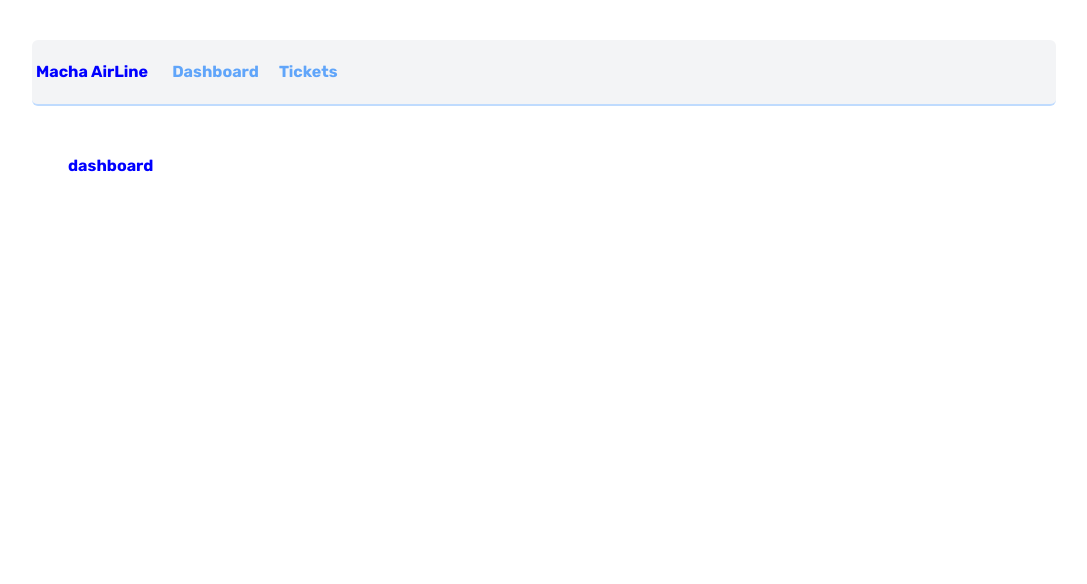
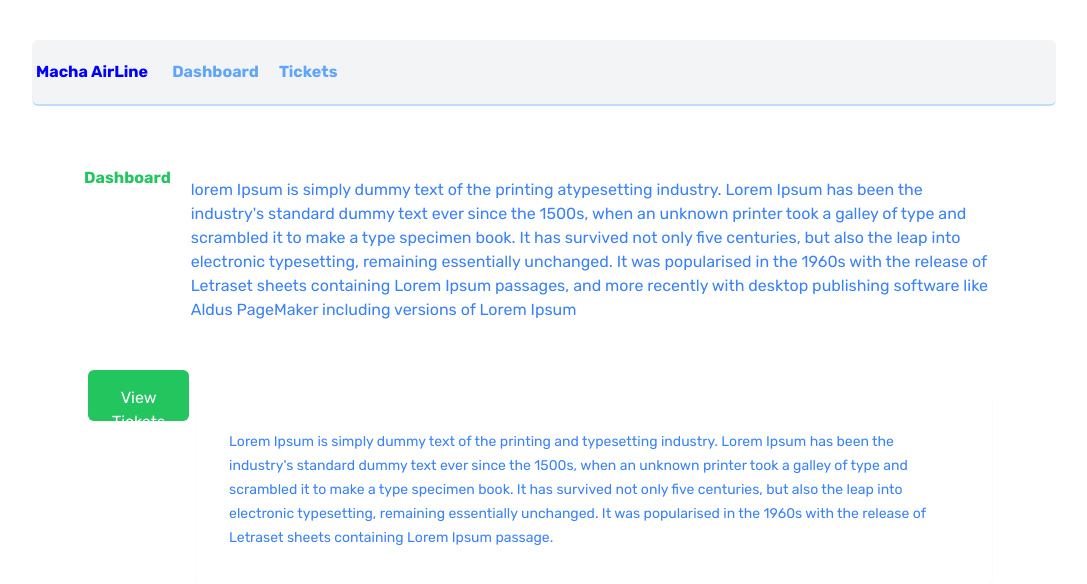
Before and after one commit to emmanuelwangila/climax, a Next.js app: page / in a window 1280 px wide. Shown: the top 584 px of the page, without its empty margins (96-1183 px from the left). Built offline with nearby package versions, Linux system fonts and the light colour scheme.

Commit message:
styling Ui

```diff
--- a/app/globals.css
+++ b/app/globals.css
@@ -44,22 +44,8 @@ main nav {
 }
 
 /* button styles */
-button {
-  @apply
-    px-3 py-2
-    rounded-sm
-    flex justify-between items-center gap-2
-    text-sm;
-}
-button:hover {
-  @apply bg-opacity-90;
-}
-.btn-primary {
-  @apply bg-primary text-white;
-}
-.btn-secondary {
-  @apply bg-gray-200 text-gray-900;
-}
+
+
 
 /* form styles */
 form {
--- a/app/page.jsx
+++ b/app/page.jsx
@@ -1,10 +1,50 @@
+import Link from "next/link";
 
 
 export default function Home() {
   return (
     <main>
-      <h2> dashboard</h2>
+      <div className="flex justify-center m-2 p-2 text-blue-300">
+      <h2 className="flex justify-center font-bold text-green-500"> Dashboard</h2>
+      <p className=" text-blue-500 m-2 p-2 flex justify-start">
+      lorem Ipsum is simply dummy text of the printing atypesetting industry.
+       Lorem Ipsum has been the industry's
+       standard dummy text ever since the 1500s, when an unknown printer
+        took a galley of type and scrambled it to make a type specimen book.
+        It has survived not only five centuries, but also the leap
+        into electronic typesetting, remaining essentially unchanged.
+        It was popularised in the 1960s with the release of Letraset sheets
+        containing Lorem Ipsum passages, and more recently with desktop publishing
+         software like Aldus PageMaker including versions of Lorem Ipsum
+      </p>
 
+      </div>
+
+
+    <div className="flex justify-start m-2 p-2 rounded-md ">
+      <div className="flex ">
+      <Link href="/tickets">
+      <button className="bg-green-500 m-2 p-4 text-white rounded-md flex w-[100%] h-[20%]">View Tickets</button>
+       </Link>
+      </div>
+      <div className="flex  m-2 p-2 ">
+        <div className="card">
+          <p className="text-blue-500  text-md  m-2 p-2 ">
+          Lorem Ipsum is simply dummy text of the printing and typesetting industry.
+        Lorem Ipsum has been the industry's standard dummy text ever since the 1500s,
+        when an unknown printer took a galley of type and scrambled it
+         to make a type specimen book. It has survived not only five centuries,
+         but also the leap into electronic typesetting, remaining essentially unchanged.
+         It was popularised in the 1960s with the release of Letraset sheets containing Lorem Ipsum passage.
+
+          </p>
+
+
+        </div>
+
+      </div>
+
+    </div>
     </main>
 
   )
```
